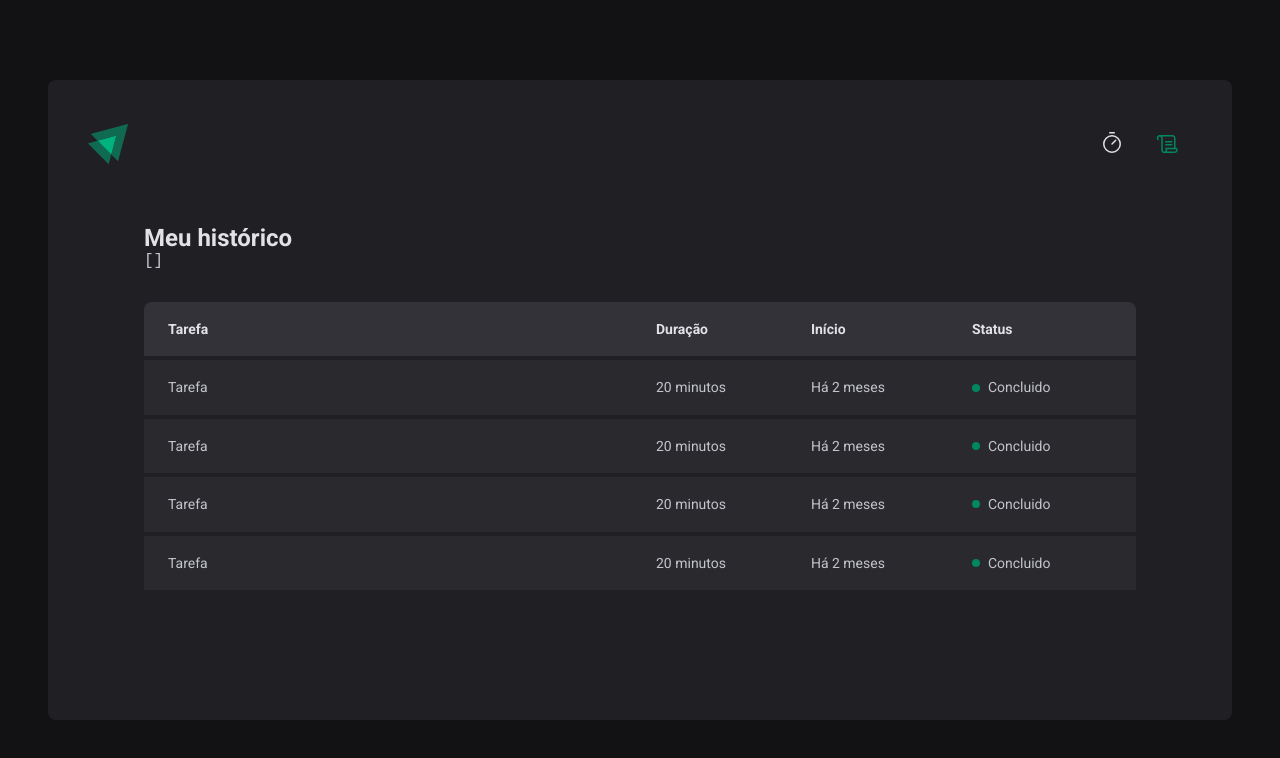
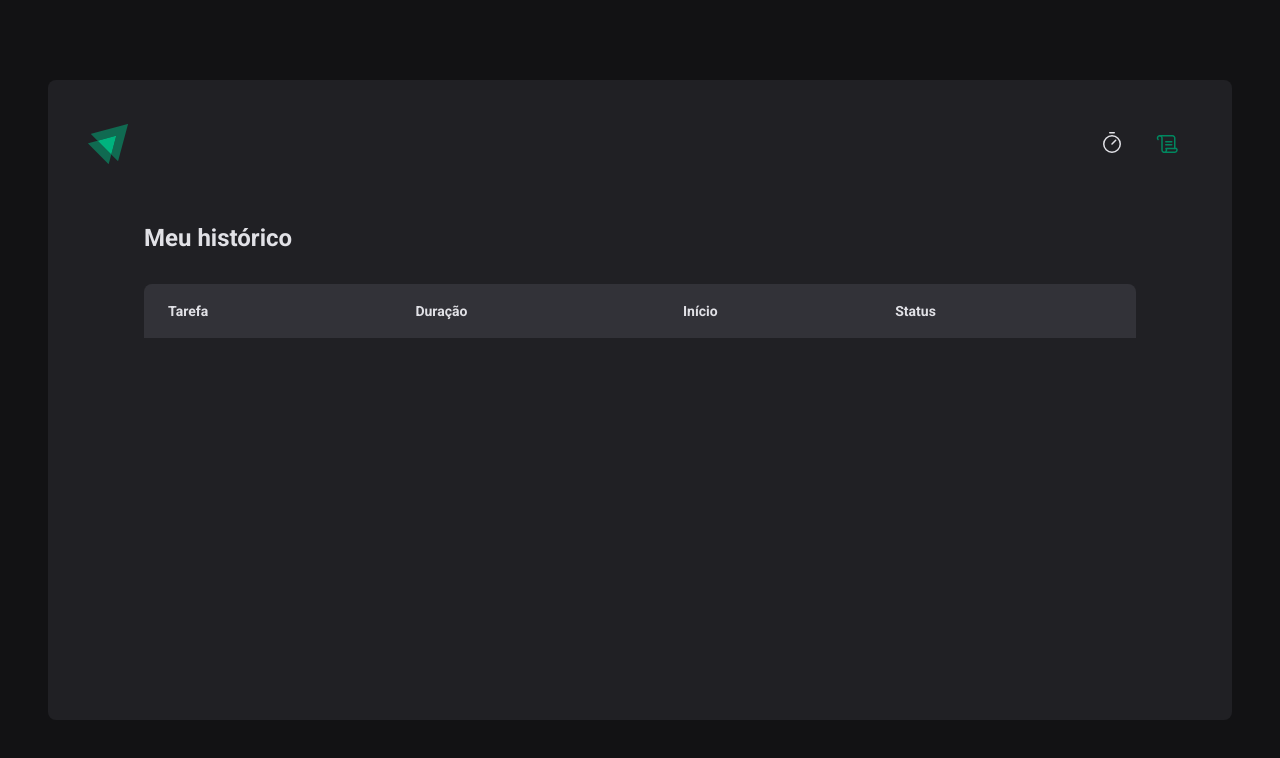
Before and after one commit to LeonardoBrum0907/Timer, a React (Vite) app: page /history in a window 1280 px wide. Shown: the top 758 px of the page. Built offline with nearby package versions, Linux system fonts and the light colour scheme.

Commit message:
separating actions

```diff
--- a/src/contexts/CyclesContext.tsx
+++ b/src/contexts/CyclesContext.tsx
@@ -1,17 +1,15 @@
-import { ReactNode, createContext, useState } from 'react'
+import { ReactNode, createContext, useReducer, useState } from 'react'
+import { Cycle, cyclesReducer } from '../reducers/cycles/reducer'
+import {
+  ActionTypes,
+  addNewCycleAction,
+  interruptCurrentCycleAction,
+  markCurrentCycleAsFinishedAction,
+} from '../reducers/cycles/actions'
 
 interface CreateCycleData {
   task: string
   minutesAmount: number
-}
-
-interface Cycle {
-  id: string
-  task: string
-  minutesAmount: number
-  startDate: Date
-  interruptDate?: Date
-  finishedDate?: Date
 }
 
 interface CyclesContextType {
@@ -34,9 +32,13 @@ export const CyclesContext = createContext({} as CyclesContextType)
 export function CyclesContextProvider({
   children,
 }: CyclesContextProviderProps) {
-  const [cycles, setCycles] = useState<Cycle[]>([])
-  const [activeCycleId, setActiveCycleId] = useState<string | null>(null)
+  const [cyclesState, dispatch] = useReducer(cyclesReducer, {
+    cycles: [],
+    activeCycleId: null,
+  })
   const [amountSecondsPassed, setAmountSecondsPassed] = useState(0)
+
+  const { activeCycleId, cycles } = cyclesState
 
   const activeCycle = cycles.find((cycle) => cycle.id === activeCycleId)
 
@@ -45,15 +47,7 @@ export function CyclesContextProvider({
   }
 
   function markCurrentCycleAsFinished() {
-    setCycles((state) =>
-      state.map((cycle) => {
-        if (cycle.id === activeCycleId) {
-          return { ...cycle, finishedDate: new Date() }
-        } else {
-          return cycle
-        }
-      }),
-    )
+    dispatch(markCurrentCycleAsFinishedAction())
   }
 
   function createNewCycle(data: CreateCycleData) {
@@ -66,23 +60,12 @@ export function CyclesContextProvider({
       startDate: new Date(),
     }
 
-    setCycles((state) => [...state, newCycle])
-    setActiveCycleId(id)
+    dispatch(addNewCycleAction(newCycle))
     setAmountSecondsPassed(0)
   }
 
   function interruptCurrentCycle() {
-    setCycles((state) =>
-      state.map((cycle) => {
-        if (cycle.id === activeCycleId) {
-          return { ...cycle, interruptDate: new Date() }
-        } else {
-          return cycle
-        }
-      }),
-    )
-
-    setActiveCycleId(null)
+    dispatch(interruptCurrentCycleAction())
   }
 
   return (
--- a/src/pages/History/index.tsx
+++ b/src/pages/History/index.tsx
@@ -1,4 +1,6 @@
 import { useContext } from 'react'
+import { formatDistanceToNow } from 'date-fns'
+import ptBR from 'date-fns/locale/pt-BR'
 import { HistoryContainer, HistoryList, Status } from './styles'
 import { CyclesContext } from '../../contexts/CyclesContext'
 
@@ -9,7 +11,6 @@ export function History() {
     <HistoryContainer>
       <h1>Meu histórico</h1>
 
-      <pre>{JSON.stringify(cycles, null, 2)}</pre>
       <HistoryList>
         <table>
           <thead>
@@ -21,38 +22,33 @@ export function History() {
             </tr>
           </thead>
           <tbody>
-            <tr>
-              <td>Tarefa</td>
-              <td>20 minutos</td>
-              <td>Há 2 meses</td>
-              <td>
-                <Status statusColor="green">Concluido</Status>
-              </td>
-            </tr>
-            <tr>
-              <td>Tarefa</td>
-              <td>20 minutos</td>
-              <td>Há 2 meses</td>
-              <td>
-                <Status statusColor="green">Concluido</Status>
-              </td>
-            </tr>
-            <tr>
-              <td>Tarefa</td>
-              <td>20 minutos</td>
-              <td>Há 2 meses</td>
-              <td>
-                <Status statusColor="green">Concluido</Status>
-              </td>
-            </tr>
-            <tr>
-              <td>Tarefa</td>
-              <td>20 minutos</td>
-              <td>Há 2 meses</td>
-              <td>
-                <Status statusColor="green">Concluido</Status>
-              </td>
-            </tr>
+            {cycles.map((cycle) => {
+              return (
+                <tr key={cycle.id}>
+                  <td>{cycle.task}</td>
+                  <td>{cycle.minutesAmount} minutes</td>
+                  <td>
+                    {formatDistanceToNow(cycle.startDate, {
+                      addSuffix: true,
+                      locale: ptBR,
+                    })}
+                  </td>
+                  <td>
+                    {cycle.finishedDate && (
+                      <Status statusColor="green">Concluído</Status>
+                    )}
+
+                    {cycle.interruptDate && (
+                      <Status statusColor="red">Interrompido</Status>
+                    )}
+
+                    {!cycle.finishedDate && !cycle.interruptDate && (
+                      <Status statusColor="yellow">Em andamento</Status>
+                    )}
+                  </td>
+                </tr>
+              )
+            })}
           </tbody>
         </table>
       </HistoryList>
--- a/src/pages/Home/index.tsx
+++ b/src/pages/Home/index.tsx
@@ -32,14 +32,20 @@ export function Home() {
     },
   })
 
-  const { handleSubmit, watch /* reset */ } = newCycleForm
+  const { handleSubmit, watch, reset } = newCycleForm
+
+  function handleCreateNewCycle(data: NewCycleFormData) {
+    createNewCycle(data)
+
+    reset()
+  }
 
   const task = watch('task')
   const isSubmitDisabled = !task
 
   return (
     <HomeContainer>
-      <form onSubmit={handleSubmit(createNewCycle)} action="">
+      <form onSubmit={handleSubmit(handleCreateNewCycle)} action="">
         <FormProvider {...newCycleForm}>
           <NewCycleForm />
         </FormProvider>
--- /dev/null
+++ b/src/reducers/cycles/actions.ts
@@ -0,0 +1,28 @@
+import { Cycle } from './reducer'
+
+export enum ActionTypes {
+  ADD_NEW_CYCLE = 'ADD_NEW_CYCLE',
+  INTERRUPT_CURRENT_CYCLE = 'INTERRUPT_CURRENT_CYCLE',
+  MARK_CURRENT_CYCLE_AS_FINISHED = 'MARK_CURRENT_CYCLE_AS_FINISHED',
+}
+
+export function addNewCycleAction(newCycle: Cycle) {
+  return {
+    type: ActionTypes.ADD_NEW_CYCLE,
+    payload: {
+      newCycle,
+    },
+  }
+}
+
+export function markCurrentCycleAsFinishedAction() {
+  return {
+    type: ActionTypes.MARK_CURRENT_CYCLE_AS_FINISHED,
+  }
+}
+
+export function interruptCurrentCycleAction() {
+  return {
+    type: ActionTypes.INTERRUPT_CURRENT_CYCLE,
+  }
+}
--- /dev/null
+++ b/src/reducers/cycles/reducer.ts
@@ -0,0 +1,52 @@
+import { ActionTypes } from './actions'
+
+export interface Cycle {
+  id: string
+  task: string
+  minutesAmount: number
+  startDate: Date
+  interruptDate?: Date
+  finishedDate?: Date
+}
+
+interface CyclesState {
+  cycles: Cycle[]
+  activeCycleId: string | null
+}
+
+export function cyclesReducer(state: CyclesState, action: any) {
+  switch (action.type) {
+    case ActionTypes.ADD_NEW_CYCLE:
+      return {
+        ...state,
+        cycles: [...state.cycles, action.payload.newCycle],
+        activeCycleId: action.payload.newCycle.id,
+      }
+    case ActionTypes.INTERRUPT_CURRENT_CYCLE:
+      return {
+        ...state,
+        cycles: state.cycles.map((cycle) => {
+          if (cycle.id === state.activeCycleId) {
+            return { ...cycle, interruptDate: new Date() }
+          } else {
+            return cycle
+          }
+        }),
+        activeCycleId: null,
+      }
+    case ActionTypes.MARK_CURRENT_CYCLE_AS_FINISHED:
+      return {
+        ...state,
+        cycles: state.cycles.map((cycle) => {
+          if (cycle.id === state.activeCycleId) {
+            return { ...cycle, finishedDate: new Date() }
+          } else {
+            return cycle
+          }
+        }),
+        activeCycleId: null,
+      }
+    default:
+      return state
+  }
+}
```
Also changed, not shown: src/.eslintrc.json.
